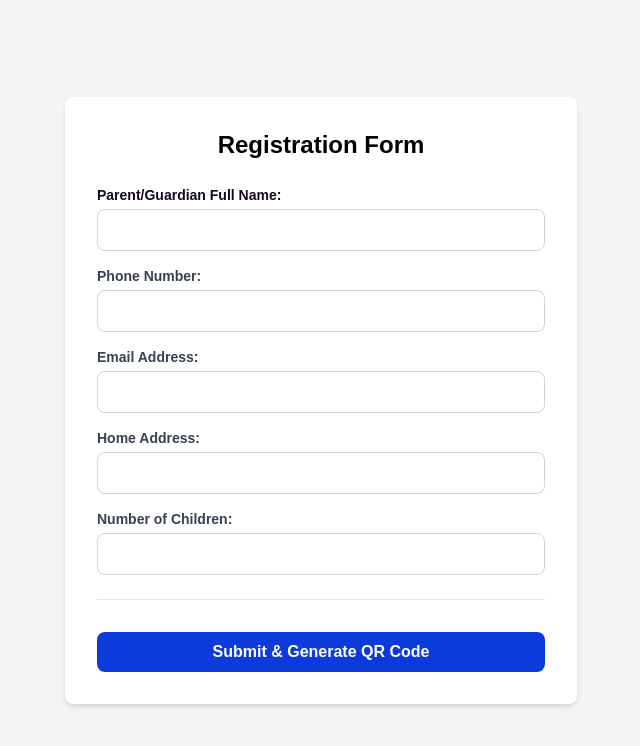
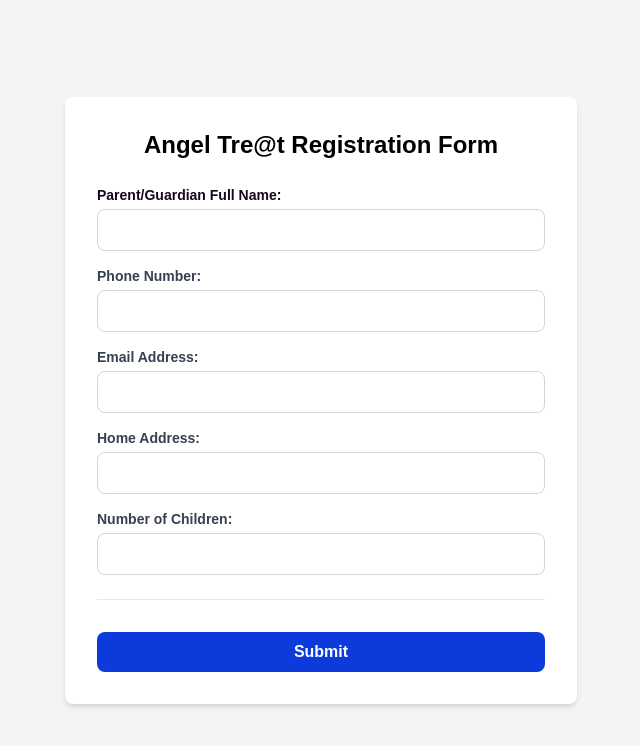
Before and after one commit to MujeebAyokunle/gift_email_template, a plain HTML site: page index.html in a window 1280 px wide. Shown: the whole page, without its empty margins (319-959 px from the left). Drawn offline with nearby package versions, Linux system fonts and the light colour scheme.

Commit message:
updated text and some minor items

```diff
--- a/form.html
+++ b/index.html
@@ -43,7 +43,7 @@
 
     <div id="first" class="bg-white w-full max-w-lg p-8 rounded-lg shadow-md">
         <div class="flex justify-center">
-            <h2 class="text-2xl font-semibold text-center mb-6">Registration Form</h2>
+            <h2 class="text-2xl font-semibold text-center mb-6">Angel Tre@t Registration Form</h2>
         </div>
         <form id="registrationForm">
             <div class="form-group">
@@ -89,8 +89,7 @@
                 <p style="display: none;" id="error" class="text-red-600 text-center mb-1"></p>
                 <p style="display: none;" id="success" class="text-green-600 text-center mb-1"></p>
                 <button id="submit_button" type="submit" style="background-color: #0D3ADB;"
-                    class="w-full text-white p-2 rounded-lg font-semibold hover:bg-blue-700 focus:ring-4 focus:ring-blue-300">Submit
-                    & Generate QR Code</button>
+                    class="w-full text-white p-2 rounded-lg font-semibold hover:bg-blue-700 focus:ring-4 focus:ring-blue-300">Submit</button>
             </div>
 
         </form>
@@ -238,7 +237,7 @@
             const first = document.getElementById("first")
             const second = document.getElementById("second")
 
-            submit_button.innerHTML = "Submit & Generate QR Code"
+            submit_button.innerHTML = "Submit"
 
             second.style.display = "block"
             first.style.display = "none"
```
